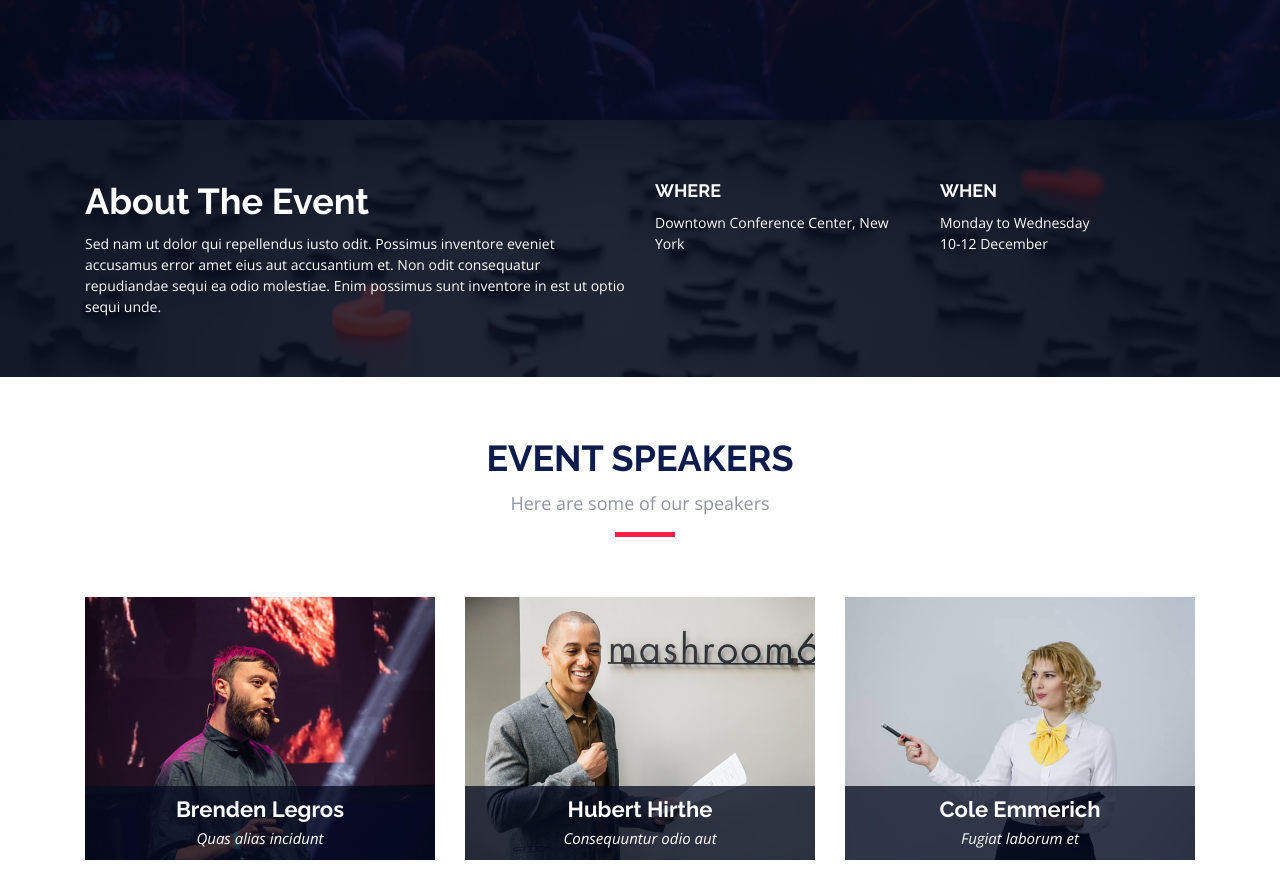
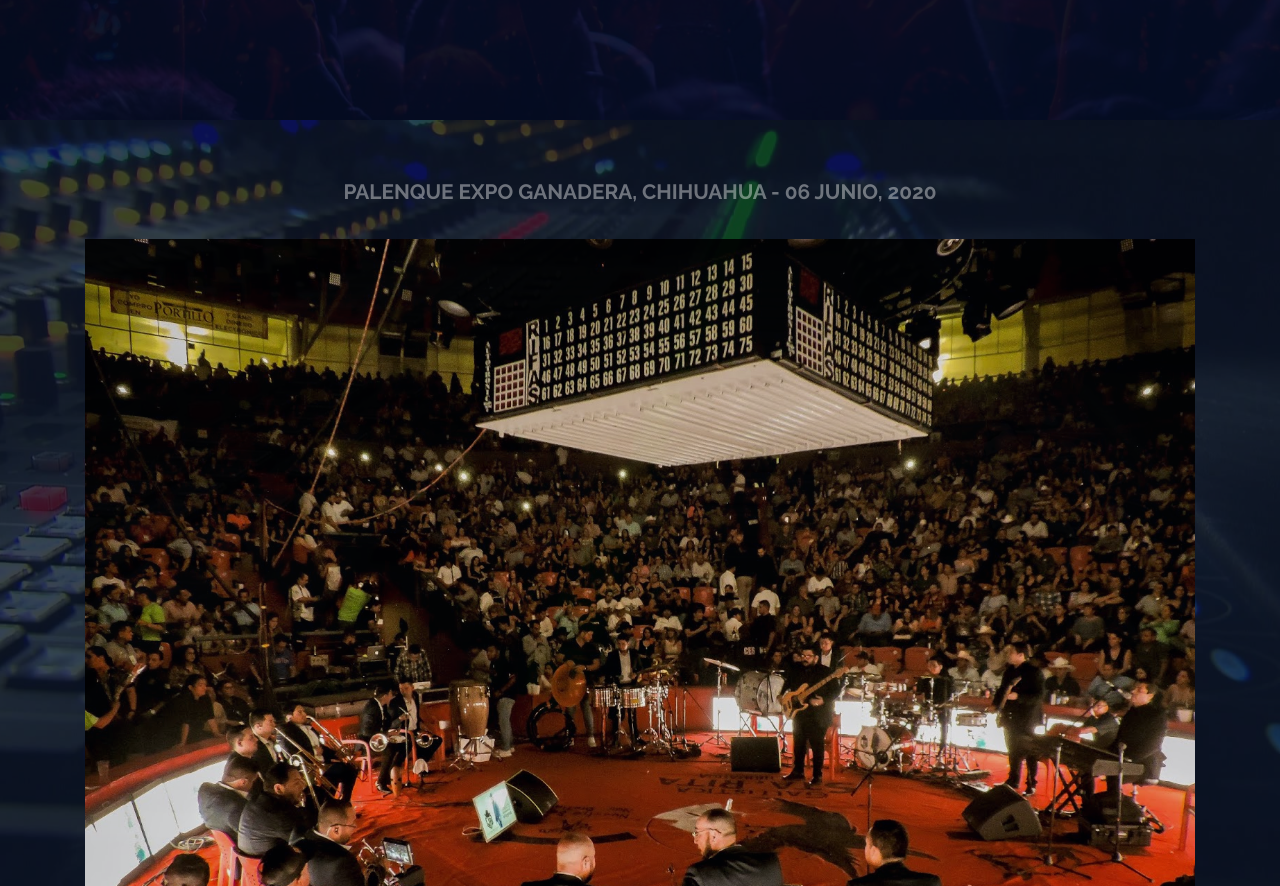
Before and after one commit to eddieHdz/musical-group, a plain HTML site: page index.html in a window 1280 px wide. Shown: the part 680-1566 px from the top of the page. Drawn offline with nearby package versions, Linux system fonts and the light colour scheme.

Commit message:
Se agreo la seccion que muestra el ultimo evento en el que se presento la banda

```diff
--- a/css/style.css
+++ b/css/style.css
@@ -677,7 +677,7 @@ body.mobile-nav-active #mobile-nav-toggle {
 --------------------------------------------------------------*/
 
 #about {
-  background: url("../img/about-bg.jpg");
+  background: url("../img/musicStudio.jpg");
   background-size: cover;
   overflow: hidden;
   position: relative;
@@ -696,10 +696,20 @@ body.mobile-nav-active #mobile-nav-toggle {
 }
 
 #about h2 {
-  font-size: 36px;
+  font-size: 1.3rem;
   font-weight: bold;
   margin-bottom: 10px;
   color: #fff;
+  text-align: center;
+  opacity: 0.4;
+}
+
+#about img{
+  width: 100%;
+  height: auto;
+  display: block;
+  margin: auto;
+  opacity: 0.9;
 }
 
 #about h3 {
--- a/index.html
+++ b/index.html
@@ -28,12 +28,6 @@
   <!-- Main Stylesheet File -->
   <link href="css/style.css" rel="stylesheet">
 
-  <!-- =======================================================
-    Theme Name: TheEvent
-    Theme URL: https://bootstrapmade.com/theevent-conference-event-bootstrap-template/
-    Author: BootstrapMade.com
-    License: https://bootstrapmade.com/license/
-  ======================================================= -->
 </head>
 
 <body>
@@ -87,19 +81,11 @@
     <section id="about">
       <div class="container">
         <div class="row">
-          <div class="col-lg-6">
-            <h2>About The Event</h2>
-            <p>Sed nam ut dolor qui repellendus iusto odit. Possimus inventore eveniet accusamus error amet eius aut
-              accusantium et. Non odit consequatur repudiandae sequi ea odio molestiae. Enim possimus sunt inventore in
-              est ut optio sequi unde.</p>
-          </div>
-          <div class="col-lg-3">
-            <h3>Where</h3>
-            <p>Downtown Conference Center, New York</p>
-          </div>
-          <div class="col-lg-3">
-            <h3>When</h3>
-            <p>Monday to Wednesday<br>10-12 December</p>
+          <div class="col-lg-12">
+            <h2>PALENQUE EXPO GANADERA, CHIHUAHUA - 06 JUNIO, 2020</h2>
+            <br>
+            <img src="img/PALENQUE.jpg" alt="palenque">
+            <br><br>
           </div>
         </div>
       </div>
```
Also changed, not shown: img/PALENQUE.jpg (added), img/musicStudio.jpg (added).
